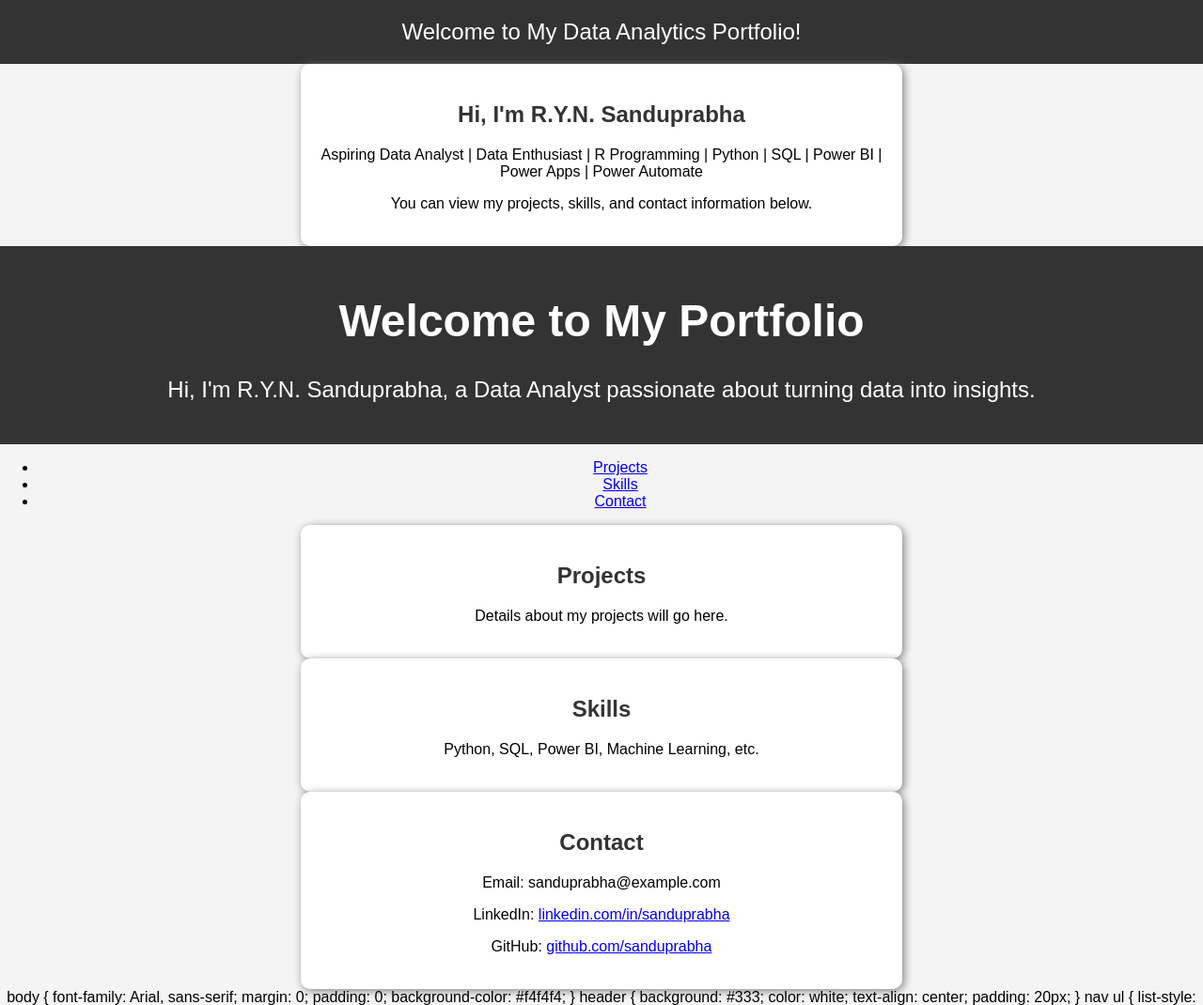
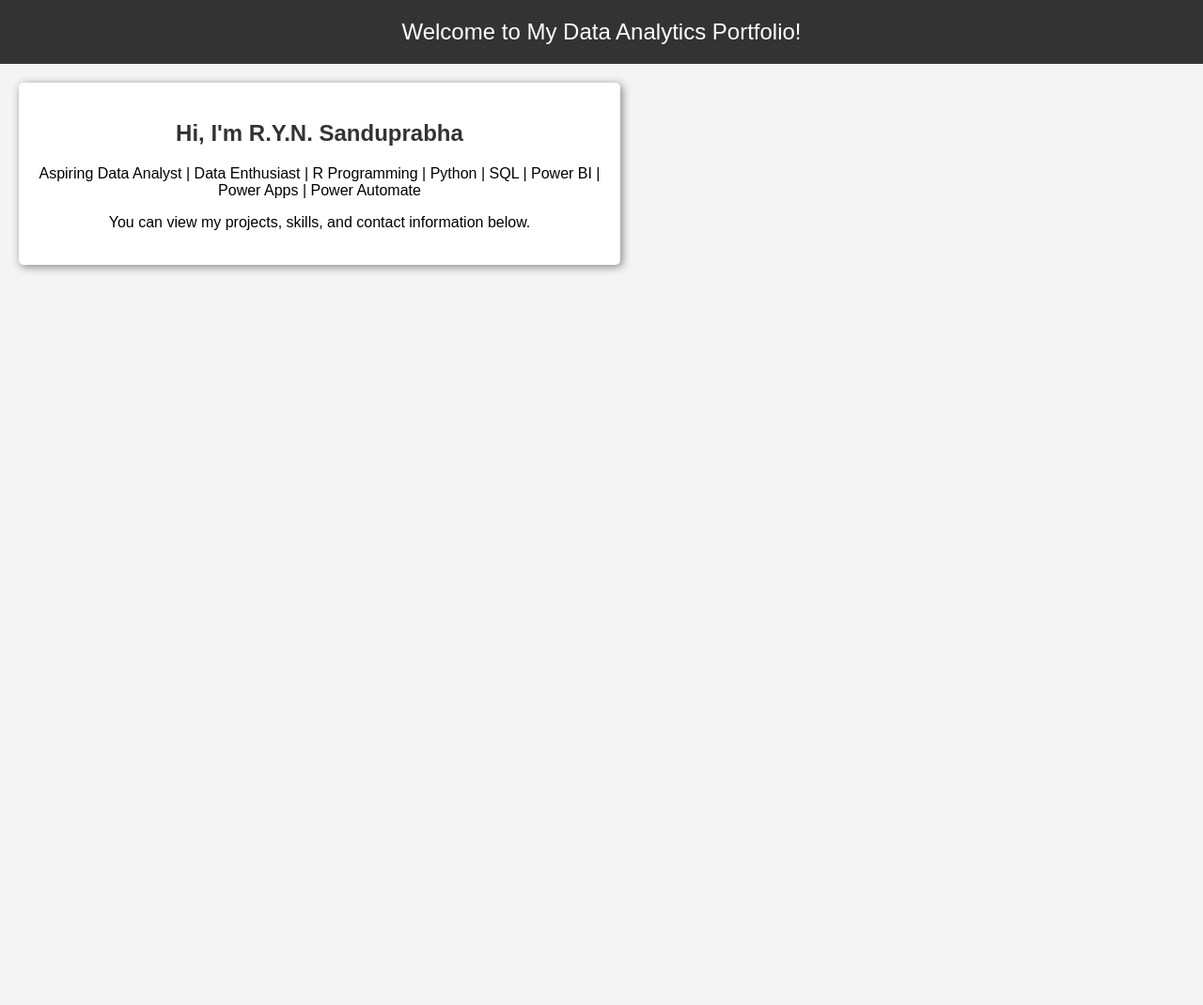
Before and after one commit to nikini2002/My-Portfolio-, a plain HTML site: page index.html in a window 1280 px wide. Shown: the top 1070 px of the page at 94% size. After the commit the page ends 800 px from the top, so only its background shows below. Drawn offline with Linux system fonts and the light colour scheme.

Commit message:
Update index.html

```diff
--- a/index.html
+++ b/index.html
@@ -42,77 +42,47 @@
 </body>
 </html>
 
+
 <!DOCTYPE html>
 <html lang="en">
 <head>
     <meta charset="UTF-8">
     <meta name="viewport" content="width=device-width, initial-scale=1.0">
-    <title>My Portfolio</title>
-    <link rel="stylesheet" href="style.css"> <!-- This links a CSS file for styling -->
-</head>
-<body>
-    <header>
-        <h1>Welcome to My Portfolio</h1>
-        <p>Hi, I'm R.Y.N. Sanduprabha, a Data Analyst passionate about turning data into insights.</p>
-    </header>
-    <nav>
-        <ul>
-            <li><a href="#projects">Projects</a></li>
-            <li><a href="#skills">Skills</a></li>
-            <li><a href="#contact">Contact</a></li>
-        </ul>
-    </nav>
-    <section id="projects">
-        <h2>Projects</h2>
-        <p>Details about my projects will go here.</p>
-    </section>
-    <section id="skills">
-        <h2>Skills</h2>
-        <p>Python, SQL, Power BI, Machine Learning, etc.</p>
-    </section>
-    <section id="contact">
-        <h2>Contact</h2>
-        <p>Email: sanduprabha@example.com</p>
-        <p>LinkedIn: <a href="#">linkedin.com/in/sanduprabha</a></p>
-        <p>GitHub: <a href="#">github.com/sanduprabha</a></p>
-    </section>
-</body>
-</html>
+    <title>R.Y.N. Sanduprabha | Data Analyst Portfolio</title>
 
+    <style>
+        /* CSS Styles */
         body {
             font-family: Arial, sans-serif;
             margin: 0;
             padding: 0;
             background-color: #f4f4f4;
+            text-align: center;
         }
-
         header {
             background: #333;
             color: white;
-    text-align: center;
             padding: 20px;
         }
-
+        section {
+            padding: 20px;
+            margin: 20px;
+            background: white;
+            border-radius: 5px;
+        }
         nav ul {
             list-style: none;
             display: flex;
             justify-content: center;
             padding: 0;
-    background: #444;
         }
-
         nav ul li {
             margin: 10px;
         }
-
         nav ul li a {
             text-decoration: none;
             color: white;
         }
-
-section {
-    padding: 20px;
-    margin: 20px;
-    background: white;
-    border-radius: 5px;
-}
+    </style>
+</head>
+<body>
```
Lines whose indentation alone changed are shown as unchanged.
